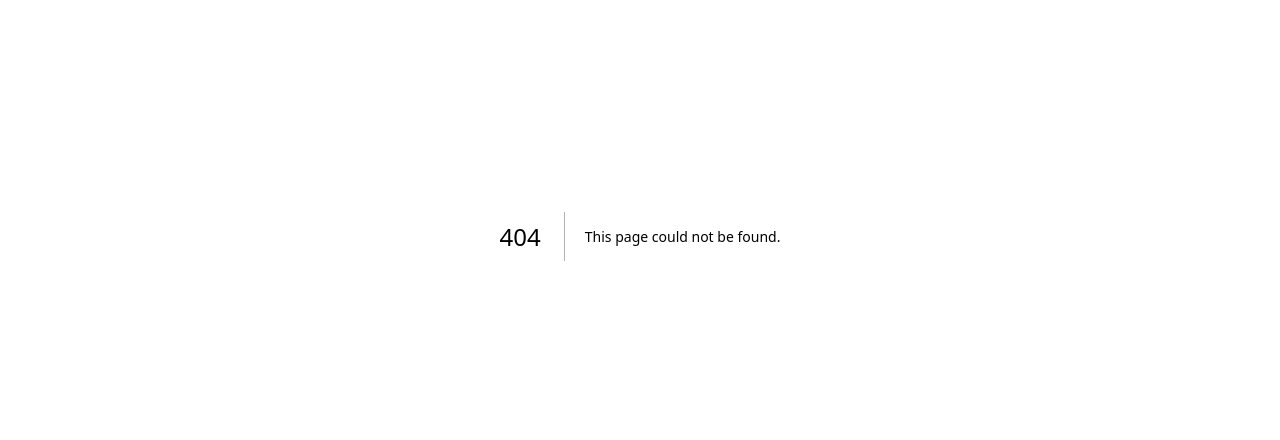
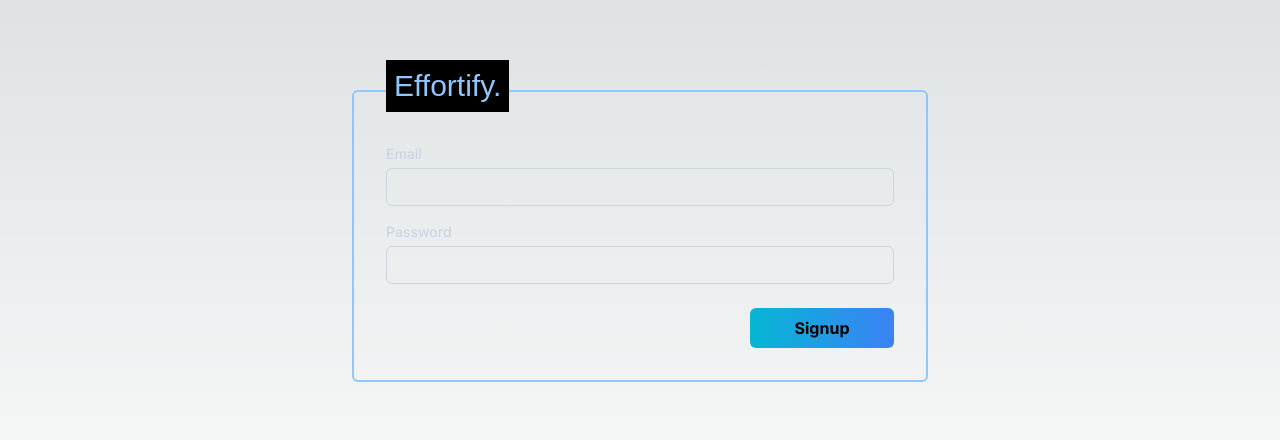
Before and after one commit to mkermani144/effort, a Next.js app: page /signup in a window 1280 px wide. Before the commit this address had no page. Shown: the part 164-604 px from the top of the page. Built offline with nearby package versions, Linux system fonts and the light colour scheme; a web font is replaced by a local one.

Commit message:
some unfinished work

```diff
--- /dev/null
+++ b/app/signup/page.js
@@ -0,0 +1,25 @@
+"use client";
+
+import Button from "@/components/Button";
+import FormWrapper from "@/components/FormWrapper";
+import TextField from "@/components/TextField";
+
+import register from "./register-action";
+
+const SignupPage = () => {
+  return (
+    <main className="flex flex-col items-center justify-center h-screen gap-12 w-screen">
+      <form className="w-5/6 max-w-xl" action={register}>
+        <FormWrapper header="Effortify.">
+          <TextField title="Email" type="text" name="email" />
+          <TextField title="Password" type="password" name="password" />
+          <Button classes={["self-end", "mt-2", "w-24 md:w-36"]} type="submit">
+            Signup
+          </Button>
+        </FormWrapper>
+      </form>
+    </main>
+  );
+};
+
+export default SignupPage;
--- /dev/null
+++ b/app/signup/register-action.js
@@ -0,0 +1,25 @@
+"use server";
+
+import { redirect } from "next/navigation";
+import { cookies } from "next/headers";
+import registerService from "./register-service";
+
+/**
+ * @param {FormData} formData
+ */
+const register = async (formData) => {
+  try {
+    const token = await registerService.registerUser(
+      formData.get("email"),
+      formData.get("password")
+    );
+
+    cookies().set("token", token, "/");
+  } catch (error) {
+    // TODO:
+  }
+
+  redirect("/");
+};
+
+export default register;
--- /dev/null
+++ b/app/signup/register-repository.js
@@ -0,0 +1,14 @@
+const { default: knex } = require("@/knex");
+
+const registerUser = (email, password) => {
+  return knex("users").insert({
+    email,
+    password,
+  });
+};
+
+const registerRepository = {
+  registerUser,
+};
+
+export default registerRepository;
--- /dev/null
+++ b/app/signup/register-service.js
@@ -0,0 +1,19 @@
+import { encryptPassword, generateJWT } from "./register-utils";
+import registerRepository from "./register-repository";
+
+const registerUser = async (email, rawPassword) => {
+  // TODO: add validation
+  const password = await encryptPassword(rawPassword);
+
+  await registerRepository.registerUser(email, password);
+
+  const token = await generateJWT(email);
+
+  return token;
+};
+
+const registerService = {
+  registerUser,
+};
+
+export default registerService;
--- /dev/null
+++ b/app/signup/register-utils.js
@@ -0,0 +1,22 @@
+import { hash } from "bcrypt";
+
+import { SignJWT } from "jose";
+
+export const encryptPassword = async (rawPassword) => {
+  return hash(rawPassword, 10);
+};
+
+const secret = new TextEncoder().encode(
+  "cc7e0d44fd473002f1c42167459001140ec6389b7353f8088f4d9a95f2f596f2"
+);
+export const generateJWT = async (email) => {
+  const token = await new SignJWT({
+    email,
+  })
+    .setProtectedHeader({ alg: "HS256" })
+    .setIssuedAt()
+    .setExpirationTime("30d") // Set your own expiration time
+    .sign(secret);
+
+  return token;
+};
--- a/next.config.js
+++ b/next.config.js
@@ -1,4 +1,8 @@
 /** @type {import('next').NextConfig} */
-const nextConfig = {}
+const nextConfig = {
+  experimental: {
+    serverComponentsExternalPackages: ["knex"],
+  },
+};
 
-module.exports = nextConfig
+module.exports = nextConfig;
```
Also changed, not shown: package.json (+7 -5 lines).
